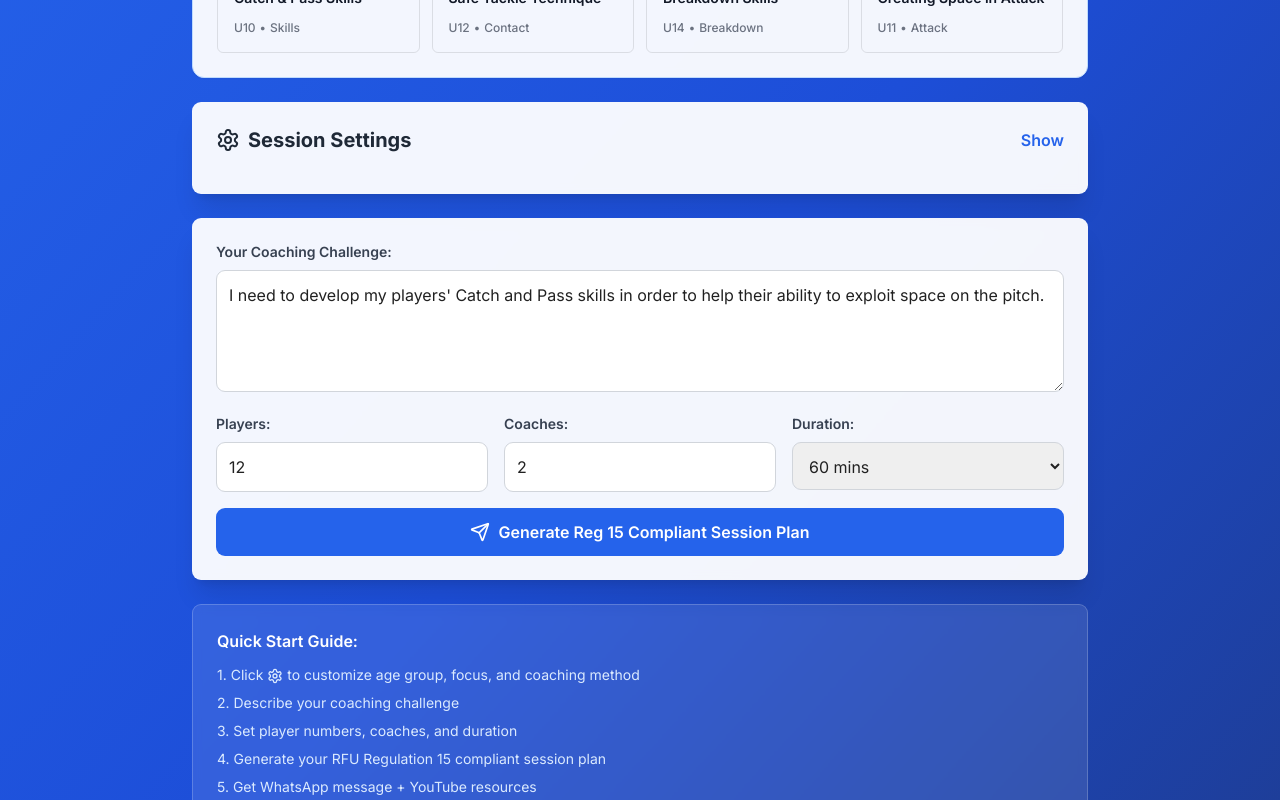
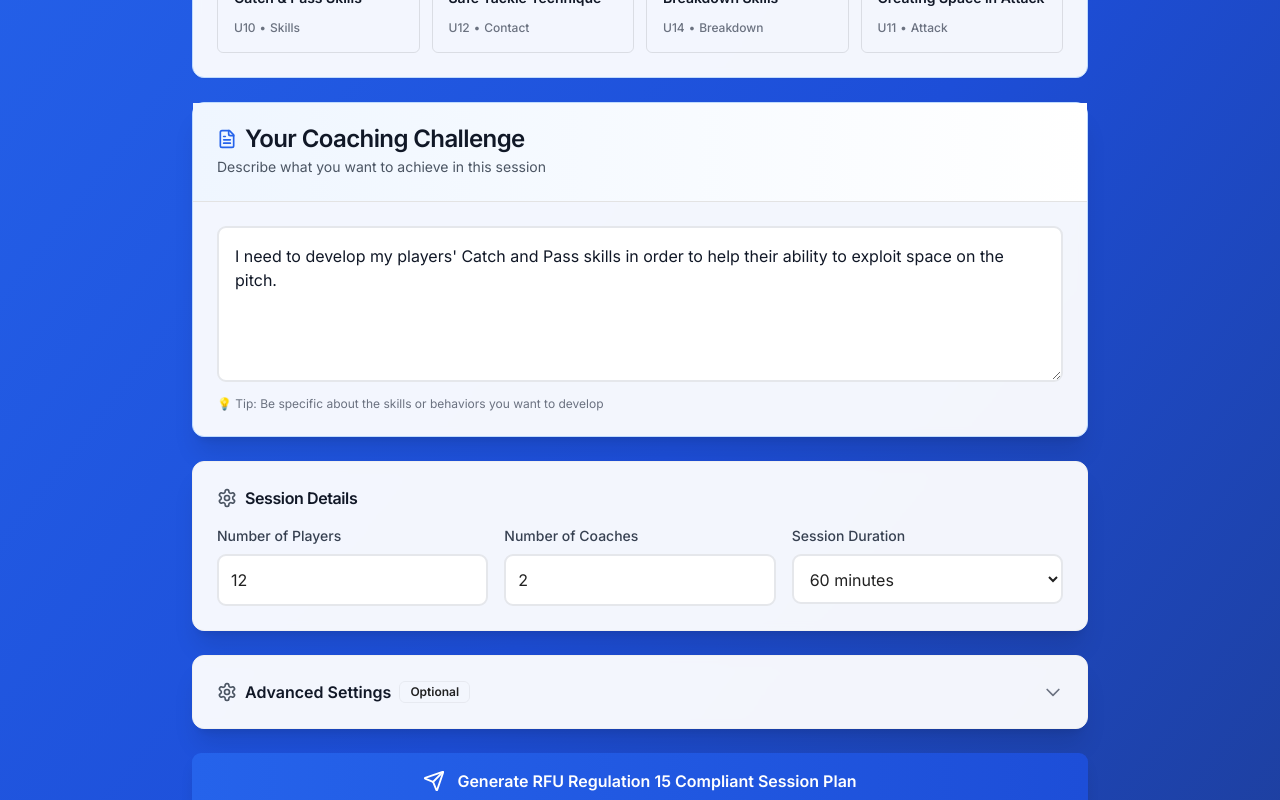
Before and after one commit to footnote42/trojans-coaching-assistant, a React (Vite) app: page / in a window 1280 px wide. Shown: the part 340-1140 px from the top of the page. Built offline with nearby package versions, Linux system fonts and the light colour scheme.

Commit message:
Add Better Information Hierarchy

```diff
--- a/client/src/App.tsx
+++ b/client/src/App.tsx
@@ -16,6 +16,8 @@ import { Toaster } from './components/ui/toaster';
 import { useToast } from './hooks/use-toast';
 import { SessionPlanSkeleton } from './components/coaching/SessionPlanSkeleton';
 import { Alert, AlertDescription, AlertTitle } from './components/ui/alert';
+import { Card, CardContent, CardHeader, CardTitle } from './components/ui/card';
+import { Badge } from './components/ui/badge';
 import { TemplateLibrary } from './components/coaching/TemplateLibrary';
 import type { SessionTemplate } from './lib/templates';
 import { SessionPlan } from './components/coaching/SessionPlan';
@@ -480,31 +482,125 @@ Format it ready to copy and paste into WhatsApp.`;
         {/* Quick Start Templates */}
         <TemplateLibrary onSelectTemplate={loadTemplate} />
 
-        {/* Settings Panel */}
-        <div className="bg-white/95 backdrop-blur-sm rounded-lg shadow-xl p-6 mb-6">
-          <div className="flex items-center justify-between mb-4">
-            <h2 className="text-xl font-bold text-gray-800 flex items-center gap-2">
-              <Settings size={24} />
-              Session Settings
-            </h2>
-            <button
-              onClick={() => setShowSettings(!showSettings)}
-              className="text-blue-600 hover:text-blue-700 font-semibold"
-            >
-              {showSettings ? "Hide" : "Show"}
-            </button>
-          </div>
+        {/* Main Coaching Challenge */}
+        <Card className="mb-6 shadow-xl border-blue-200 bg-white/95 backdrop-blur-sm">
+          <CardHeader className="border-b bg-gradient-to-r from-blue-50 to-white">
+            <CardTitle className="text-gray-900 flex items-center gap-2">
+              <FileText className="h-5 w-5 text-blue-600" />
+              Your Coaching Challenge
+            </CardTitle>
+            <p className="text-sm text-gray-600 mt-1">
+              Describe what you want to achieve in this session
+            </p>
+          </CardHeader>
+          <CardContent className="pt-6">
+            <textarea
+              value={challenge}
+              onChange={(e) => setChallenge(e.target.value)}
+              placeholder="Example: I need to develop my players' Catch and Pass skills to help them exploit space on the pitch. Players often drop the ball under pressure..."
+              rows={5}
+              className="w-full p-4 border-2 border-gray-200 rounded-lg focus:ring-2 focus:ring-blue-500 focus:border-blue-500 transition-all text-gray-900 placeholder:text-gray-400"
+              aria-label="Coaching challenge description"
+            />
+            <p className="text-xs text-gray-500 mt-2">
+              💡 Tip: Be specific about the skills or behaviors you want to develop
+            </p>
+          </CardContent>
+        </Card>
+
+        {/* Session Details */}
+        <Card className="mb-6 shadow-xl bg-white/95 backdrop-blur-sm">
+          <CardHeader className="pb-4">
+            <CardTitle className="text-gray-900 text-base flex items-center gap-2">
+              <Settings className="h-5 w-5 text-gray-600" />
+              Session Details
+            </CardTitle>
+          </CardHeader>
+          <CardContent>
+            <div className="grid grid-cols-1 sm:grid-cols-3 gap-4">
+              <div>
+                <label className="block text-sm font-medium text-gray-700 mb-2">
+                  Number of Players
+                </label>
+                <input
+                  type="number"
+                  value={numPlayers}
+                  onChange={(e) => setNumPlayers(parseInt(e.target.value) || 0)}
+                  min={6}
+                  max={25}
+                  className="w-full p-3 border-2 border-gray-200 rounded-lg focus:ring-2 focus:ring-blue-500 focus:border-blue-500 transition-all"
+                  aria-label="Number of players"
+                />
+              </div>
+              <div>
+                <label className="block text-sm font-medium text-gray-700 mb-2">
+                  Number of Coaches
+                </label>
+                <input
+                  type="number"
+                  value={numCoaches}
+                  onChange={(e) => setNumCoaches(parseInt(e.target.value) || 0)}
+                  min={1}
+                  max={6}
+                  className="w-full p-3 border-2 border-gray-200 rounded-lg focus:ring-2 focus:ring-blue-500 focus:border-blue-500 transition-all"
+                  aria-label="Number of coaches"
+                />
+              </div>
+              <div>
+                <label className="block text-sm font-medium text-gray-700 mb-2">
+                  Session Duration
+                </label>
+                <select
+                  value={sessionDuration}
+                  onChange={(e) => setSessionDuration(parseInt(e.target.value))}
+                  className="w-full p-3 border-2 border-gray-200 rounded-lg focus:ring-2 focus:ring-blue-500 focus:border-blue-500 transition-all bg-white"
+                  aria-label="Session duration"
+                >
+                  <option value={60}>60 minutes</option>
+                  <option value={75}>75 minutes</option>
+                  <option value={90}>90 minutes</option>
+                </select>
+              </div>
+            </div>
+          </CardContent>
+        </Card>
+
+        {/* Advanced Settings - Collapsible */}
+        <Card className="mb-6 shadow-xl bg-white/95 backdrop-blur-sm">
+          <button
+            onClick={() => setShowSettings(!showSettings)}
+            className="w-full p-6 flex items-center justify-between text-left hover:bg-gray-50 transition-colors rounded-lg"
+            aria-expanded={showSettings}
+            aria-controls="advanced-settings"
+          >
+            <div className="flex items-center gap-2">
+              <Settings size={20} className="text-gray-600" />
+              <h3 className="text-base font-semibold text-gray-900">
+                Advanced Settings
+              </h3>
+              <Badge variant="outline" className="text-xs">
+                Optional
+              </Badge>
+            </div>
+            <div className={`transition-transform ${showSettings ? 'rotate-180' : ''}`}>
+              <svg className="w-5 h-5 text-gray-500" fill="none" strokeLinecap="round" strokeLinejoin="round" strokeWidth="2" viewBox="0 0 24 24" stroke="currentColor">
+                <path d="M19 9l-7 7-7-7"></path>
+              </svg>
+            </div>
+          </button>
 
           {showSettings && (
-            <div className="space-y-4 pt-4 border-t">
+            <div className="px-6 pb-6 border-t space-y-6 pt-6" id="advanced-settings">
+              {/* Age Group and RFU Rules moved here from old settings panel */}
               <div>
-                <label className="block text-sm font-semibold text-gray-700 mb-2">
-                  Age Group:
+                <label className="block text-sm font-medium text-gray-700 mb-2">
+                  Age Group
                 </label>
                 <select
                   value={ageGroup}
                   onChange={(e) => setAgeGroup(e.target.value)}
-                  className="w-full p-3 border border-gray-300 rounded-lg focus:ring-2 focus:ring-blue-500"
+                  className="w-full p-3 border-2 border-gray-200 rounded-lg focus:ring-2 focus:ring-blue-500 focus:border-blue-500 transition-all bg-white"
+                  aria-label="Select age group"
                 >
                   {ageGroups.map((age) => (
                     <option key={age} value={age}>
@@ -512,7 +608,7 @@ Format it ready to copy and paste into WhatsApp.`;
                     </option>
                   ))}
                 </select>
-                {/* Display Regulation 15 Rules */}
+                {/* RFU Rules Alert */}
                 <Alert className={`mt-4 ${getRFUAlertStyle(ageGroup).className}`}>
                   <Shield className={`h-5 w-5 ${getRFUAlertStyle(ageGroup).iconColor}`} />
                   <AlertTitle className={getRFUAlertStyle(ageGroup).titleColor}>
@@ -541,13 +637,14 @@ Format it ready to copy and paste into WhatsApp.`;
               </div>
 
               <div>
-                <label className="block text-sm font-semibold text-gray-700 mb-2">
-                  Session Focus:
+                <label className="block text-sm font-medium text-gray-700 mb-2">
+                  Session Focus
                 </label>
                 <select
                   value={sessionFocus}
                   onChange={(e) => setSessionFocus(e.target.value)}
-                  className="w-full p-3 border border-gray-300 rounded-lg focus:ring-2 focus:ring-blue-500"
+                  className="w-full p-3 border-2 border-gray-200 rounded-lg focus:ring-2 focus:ring-blue-500 focus:border-blue-500 transition-all bg-white"
+                  aria-label="Select session focus"
                 >
                   {sessionFocusOptions.map((focus) => (
                     <option key={focus} value={focus}>
@@ -558,13 +655,14 @@ Format it ready to copy and paste into WhatsApp.`;
               </div>
 
               <div>
-                <label className="block text-sm font-semibold text-gray-700 mb-2">
-                  Coaching Method:
+                <label className="block text-sm font-medium text-gray-700 mb-2">
+                  Coaching Method
                 </label>
                 <select
                   value={coachingMethod}
                   onChange={(e) => setCoachingMethod(e.target.value)}
-                  className="w-full p-3 border border-gray-300 rounded-lg focus:ring-2 focus:ring-blue-500"
+                  className="w-full p-3 border-2 border-gray-200 rounded-lg focus:ring-2 focus:ring-blue-500 focus:border-blue-500 transition-all bg-white"
+                  aria-label="Select coaching method"
                 >
                   {coachingMethods.map((method) => (
                     <option key={method.value} value={method.value}>
@@ -575,79 +673,24 @@ Format it ready to copy and paste into WhatsApp.`;
               </div>
             </div>
           )}
-        </div>
+        </Card>
 
-        {/* Main Form */}
-        <div className="bg-white/95 backdrop-blur-sm rounded-lg shadow-xl p-6 mb-6">
-          <label className="block text-sm font-semibold text-gray-700 mb-2">
-            Your Coaching Challenge:
-          </label>
-          <textarea
-            value={challenge}
-            onChange={(e) => setChallenge(e.target.value)}
-            placeholder="Describe what you want to achieve in this session..."
-            rows={4}
-            className="w-full p-3 border border-gray-300 rounded-lg focus:ring-2 focus:ring-blue-500 mb-4"
-          />
-
-          <div className="grid grid-cols-1 md:grid-cols-3 gap-4 mb-4">
-            <div>
-              <label className="block text-sm font-semibold text-gray-700 mb-2">
-                Players:
-              </label>
-              <input
-                type="number"
-                value={numPlayers}
-                onChange={(e) => setNumPlayers(parseInt(e.target.value) || 0)}
-                min={6}
-                max={25}
-                className="w-full p-3 border border-gray-300 rounded-lg focus:ring-2 focus:ring-blue-500"
-              />
-            </div>
-            <div>
-              <label className="block text-sm font-semibold text-gray-700 mb-2">
-                Coaches:
-              </label>
-              <input
-                type="number"
-                value={numCoaches}
-                onChange={(e) => setNumCoaches(parseInt(e.target.value) || 0)}
-                min={1}
-                max={6}
-                className="w-full p-3 border border-gray-300 rounded-lg focus:ring-2 focus:ring-blue-500"
-              />
-            </div>
-            <div>
-              <label className="block text-sm font-semibold text-gray-700 mb-2">
-                Duration:
-              </label>
-              <select
-                value={sessionDuration}
-                onChange={(e) => setSessionDuration(parseInt(e.target.value))}
-                className="w-full p-3 border border-gray-300 rounded-lg focus:ring-2 focus:ring-blue-500"
-              >
-                <option value={60}>60 mins</option>
-                <option value={75}>75 mins</option>
-                <option value={90}>90 mins</option>
-              </select>
-            </div>
-          </div>
-
-          {/* Desktop button - hidden on mobile */}
+        {/* Desktop Generate Button */}
+        <div className="hidden md:block mb-6">
           <button
             onClick={getCoachingAdvice}
             disabled={loading || !challenge.trim()}
-            className="hidden md:flex w-full bg-blue-600 hover:bg-blue-700 disabled:bg-gray-400 text-white font-semibold py-3 px-6 rounded-lg transition-colors items-center justify-center gap-2"
+            className="w-full bg-gradient-to-r from-blue-600 to-blue-700 hover:from-blue-700 hover:to-blue-800 disabled:from-gray-400 disabled:to-gray-400 text-white font-semibold py-4 px-6 rounded-lg transition-all shadow-lg hover:shadow-xl disabled:shadow-none flex items-center justify-center gap-3 transform hover:scale-[1.02] disabled:hover:scale-100"
           >
             {loading ? (
               <>
-                <Loader2 className="animate-spin" size={20} />
-                Creating your session plan...
+                <Loader2 className="animate-spin" size={22} />
+                <span>Creating your session plan...</span>
               </>
             ) : (
               <>
-                <Send size={20} />
-                Generate Reg 15 Compliant Session Plan
+                <Send size={22} />
+                <span>Generate RFU Regulation 15 Compliant Session Plan</span>
               </>
             )}
           </button>
```
Also changed, not shown: check-jsx.js (added, +16 -0 lines).
